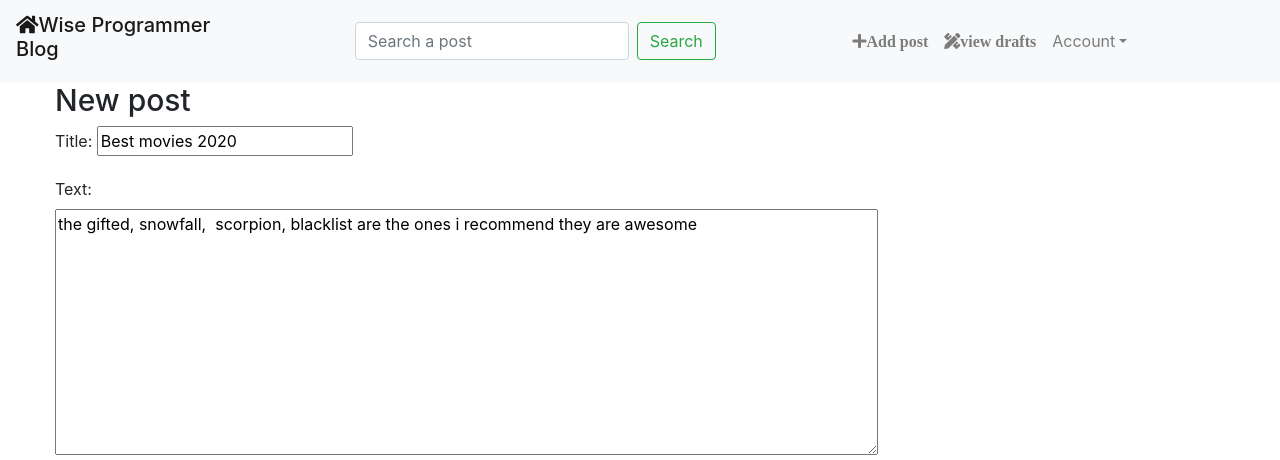
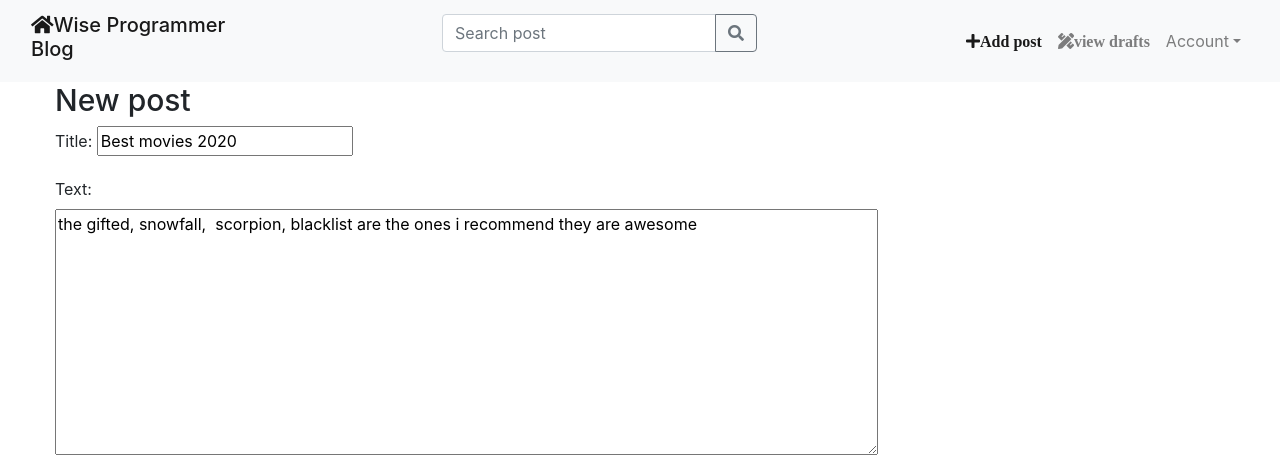
Before and after one commit to joekariuki3/mysite_blog_django, a Django app: page /post/2/edit/ in a window 1280 px wide. Shown: the top 460 px of the page. Run offline with Django 3.2, Linux system fonts and the light colour scheme; a user stored in the database is signed in; data comes from the database, SQL or seed files in the repository; both versions use the stored data as it was after the commit; some libraries are stand-ins or nearby versions.

Commit message:
Added search functionality, added bootsrtap make blog look good,added messages i.e worning,sucess,danger

```diff
--- a/blog/forms.py
+++ b/blog/forms.py
@@ -2,8 +2,7 @@ from django import forms
 from django.contrib.auth.models import User
 from .models import Post, Comment
 from crispy_forms.helper import FormHelper
-from crispy_forms.layout import Submit, Layout, Field
-from crispy_forms.bootstrap import (PrependedAppendedText, AppendedText, FormActions)
+from crispy_forms.layout import Submit
 
 
 class PostForm(forms.ModelForm):
@@ -20,7 +19,10 @@ class UserForm(forms.ModelForm):
     password = forms.CharField(widget=forms.PasswordInput())
     helper = FormHelper()
     helper.form_method = 'POST'
-    helper.add_input(Submit('Sign up', 'Sign up', css_class='btn-primary'))
+    submit = helper.add_input(Submit('Sign up', 'Sign up'))
+    username = forms.CharField(widget=forms.TextInput(attrs={'class': 'form-control', 'placeholder': 'Username'}))
+    email = forms.CharField(widget=forms.TextInput(attrs={'class': 'form-control', 'placeholder': 'Email'}))
+    password = forms.CharField(widget=forms.PasswordInput(attrs={'class': 'form-control', 'placeholder': 'Password'}))
     class Meta:
         model =User
         fields = ('username', 'email', 'password')
--- a/blog/templates/blog/base.html
+++ b/blog/templates/blog/base.html
@@ -21,49 +21,46 @@
 
     <link rel="stylesheet" href="{% static 'styles/blog.css' %}" />
     <link rel="stylesheet" href="{% static 'styles/zenburn.css' %}">
-    <title>{% block title%} {% endblock%} </title>
+    <title>{% block title %} {% endblock%} </title>
   </head>
   <body>
-
-  <nav class="navbar sticky-top navbar-expand-md bg-light navbar-light  ">
-    <h1><a class="navbar-brand" href="{% url 'post_list'%}"><i class="fas fa-home"></i>Wise Programmer<br>Blog</a></h1>
+  <nav class="navbar sticky-top navbar-expand-md bg-light navbar-light ">
+    <div class="container-fluid">
+      <!-- Logo -->
+      <div class="navbar-header">
+        <h1> <a class="navbar-brand" href="{% url 'post_list'%}"><i class="fas fa-home"></i>Wise Programmer<br>Blog</a> </h1>
+      </div>
       <button class="navbar-toggler" type="button" data-toggle="collapse" data-target="#collapsibleNavbar">
       <span class="navbar-toggler-icon"></span>
     </button>
 
-    <div class="collapse navbar-collapse " id="collapsibleNavbar">
+      <div class="collapse navbar-collapse" id="collapsibleNavbar">
+        <ul class="nav navbar-nav ml-auto">
+          <form method="get" action="{%url 'search' %}" class="form-inline my-2 my-lg-0  ">
+            <div class="input-group mb-3">
+              <input type="search" name="query" value="{{request.GET.query}}" class="form-control" placeholder="Search post" aria-label="Search post" aria-describedby="basic-addon2">
+              <div class="input-group-append">
+                <button class="btn btn-outline-secondary" type="submit">
+                  <i class="fas fa-search"></i>
+                </button>
+              </div>
+            </div>
+          </form>
+
+
+
+        </ul>
+      </div>
+
       {% if user.is_authenticated %}
 
-      <ul class="navbar-nav">
-
-
-        <li class="nav-item">
-
-        </li>
-      </ul>
-
-      {% endif %}
-
-    </div>
       <div class="collapse navbar-collapse " id="collapsibleNavbar">
-    <form class="form-inline my-2 my-lg-0  ">
-        <input class="form-control mr-sm-2" type="search" placeholder="Search a post" aria-label="Search">
-        <button class="btn btn-outline-success my-2 my-sm-0" type="submit">Search</button>
-      </form>
-    </div>
-    {% if user.is_authenticated %}
-  <div class="collapse navbar-collapse " id="collapsibleNavbar">
-    <ul class="navbar-nav">
-      <li class="nav-item">
-        <a class="nav-link" href="{% url 'post_new'%}"><i class="fa fa-plus">Add post</i></a>
-      </li>
-      <li class="nav-item">
-          <a class="nav-link" href="{% url 'post_draft_list' %}"><i class="fas fa-pencil-ruler fa">view drafts</i></a>
-      </li>
+        <ul class="nav navbar-nav ml-auto">
+          {% block nav %} {% endblock%}
           <li class="nav-item">
             <div class="nav-item dropdown">
               <a class="nav-link dropdown-toggle" href="#" id="navbarDropdown" role="button" data-toggle="dropdown" aria-haspopup="true" aria-expanded="false">Account</a>
-            <div class="dropdown-menu" aria-labelledby="navbarDropdown">
+              <div class="dropdown-menu dropdown-menu-right" aria-labelledby="navbarDropdown">
                 <p class="nav-link"> <i class="far fa-user"></i><br>{{ user.username}}</p>
                 <div class="dropdown-divider"></div>
                 <a class="nav-link" href="{% url 'logout'%}"><i class="fas fa-sign-out-alt fa"></i>Logout</a>
@@ -74,47 +71,40 @@
       </div>
 
     {% else %}
+
     <div class="collapse navbar-collapse" id="collapsibleNavbar">
-      <ul class="navbar-nav">
-        <li class="nav-item">
-          <div class="nav-item dropdown">
+      <ul class="navbar-nav ml-auto">
+        <li class="nav-item dropdown">
             <a class="nav-link dropdown-toggle" href="#" id="navbarDropdown" role="button" data-toggle="dropdown" aria-haspopup="true" aria-expanded="false">Account</a>
-            <div class="dropdown-menu" aria-labelledby="navbarDropdown">
-              <a class="dropdown-item" href="{% url 'login'%}" ><i class="fas fa-sign-in-alt fa"></i> login</a>
+            <div class="dropdown-menu dropdown-menu-right" aria-labelledby="navbarDropdown">
+              <a class="dropdown-item" href="{% url 'login'%}" >
+                <i class="fas fa-sign-in-alt fa"></i>
+                login
+              </a>
+              <div class="dropdown-divider"></div>
+              <h6 class="dropdown-header">Don`t have an account ?</h6>
               <a class="dropdown-item" href="{% url 'signup'%}" ><i class="fas fa-user-plus"></i> Signup</a>
-            </div>
             </div>
         </li>
       </ul>
     </div>
       {% endif %}
+    </div>
   </nav>
-
-
-
-
-
-
-
-
-
-
-
-
-
-
-
-
-
-
-
-
-
 
   <div class="content container-fluid">
       <div class="row">
         <div class="col-md-8">
+          {% for message in messages %}
+  <div class="alert {{ message.tags }} alert-dismissible" role="alert">
+    <button type="button" class="close" data-dismiss="alert" aria-label="Close">
+      <span aria-hidden="true">&times;</span>
+    </button>
+    {{ message }}
+  </div>
+{% endfor %}
           {% block content%} {%endblock%}
+
         </div>
       </div>
     </div>
--- a/blog/templates/blog/post_edit.html
+++ b/blog/templates/blog/post_edit.html
@@ -1,6 +1,13 @@
 {% extends 'blog/base.html' %}
 {% block title%} {{ post.title }} {% endblock%}
-
+{% block nav %}
+<li class="nav-item active">
+    <a class="nav-link" href="{% url 'post_new'%}"><i class="fa fa-plus">Add post</i></a>
+</li>
+<li class="nav-item">
+    <a class="nav-link" href="{% url 'post_draft_list' %}"><i class="fas fa-pencil-ruler fa">view drafts</i></a>
+</li>
+{% endblock%}
 {% block content%}
 
 <h1>New post</h1>
--- a/blog/templates/blog/signup.html
+++ b/blog/templates/blog/signup.html
@@ -9,3 +9,5 @@
             </div>
         </div>
 {% endblock%}
+
+s
--- a/blog/urls.py
+++ b/blog/urls.py
@@ -46,4 +46,8 @@ urlpatterns = [
     # 127.0.0.1:8000/signup ==> local
     # mydjangoblog.com/signup ==> online
     path('signup/', views.signup, name='signup'),
+
+    # 127.0.0.1:8000/search ==> local
+    # mydjangoblog.com/search ==> online
+    path('post/search/', views.search, name='search'),
 ]
--- a/blog/views.py
+++ b/blog/views.py
@@ -3,24 +3,50 @@ from django.contrib.auth.decorators import login_required
 from django.contrib.auth.models import User
 from django.shortcuts import render, get_object_or_404, redirect
 from django.utils import timezone
+from django.contrib import messages
+import time
 
 from .forms import PostForm, CommentForm, UserForm
 from .models import Post, Comment
-
+from django.db.models import Q
 # Create your views here.
 
 
 def post_list(request):
-    posts = Post.objects.filter(
-        published_date__lte=timezone.now()).order_by('-published_date')
+    posts = Post.objects.filter(published_date__lte=timezone.now()).order_by('-published_date')
     stuff_for_frontend = {'posts': posts}
     return render(request, 'blog/post_list.html', stuff_for_frontend)
+
+def search(request):
+    request.start_time = time.time()
+    duration = time.time() - request.start_time
+    print(request.start_time)
+    print(time.time())
+    print(duration)
+    user_query = str(request.GET.get('query', ''))
+    search_result = Post.objects.filter(title__contains=user_query).order_by('-published_date')
+    print(search_result)
+    if search_result.count() == 0:
+        posts = Post.objects.filter(published_date__lte=timezone.now()).order_by('-published_date')
+        stuff_for_frontend = {'posts': posts}
+        messages.warning(request, 'Results containing ' + user_query + ' Not found, Sorry!')
+        return render(request, 'blog/post_list.html', stuff_for_frontend)
+
+    else:
+        stuff_for_frontend = {'search_result': search_result}
+        post_found = str(search_result.count())
+        messages.success(request, 'About '+post_found+' results ')
+        return render(request, 'blog/post_list.html', stuff_for_frontend)
+
+
 
 
 def post_detail(request, pk):
     post = get_object_or_404(Post, pk=pk)
     stuff_for_frontend = {'post': post}
     return render(request, 'blog/post_detail.html', stuff_for_frontend)
+
+
 
 @login_required
 def post_new(request):
@@ -30,6 +56,7 @@ def post_new(request):
             post = form.save(commit=False)
             post.author = request.user
             post.save()
+            messages.info(request, 'Posted as Draft. Now Publish for Everyone to see')
             return redirect('post_detail', pk=post.pk)
     else:
         form = PostForm()
@@ -63,12 +90,14 @@ def post_draft_list(request):
 def post_publish(request, pk):
     post = get_object_or_404(Post, pk=pk)
     post.publish()
+    messages.success(request, 'Post Published Successfully. Everyone can see')
     return redirect('post_detail', pk=pk)
 
 @login_required
 def post_delete(request,pk):
     post = get_object_or_404(Post, pk=pk)
     post.delete()
+    messages.success(request, 'Post was Deleted Successfully')
     return redirect('/', pk=post.pk)
 
 
@@ -91,11 +120,13 @@ def add_comment_to_post(request, pk):
 def comment_remove(request, pk):
         comment = get_object_or_404(Comment, pk=pk)
         comment.delete()
+        messages.success(request, 'Comment was Deleted Successfully')
         return  redirect('post_detail', pk=comment.post.pk)
 @login_required
 def comment_approve(request, pk):
     comment = get_object_or_404(Comment, pk=pk)
     comment.approve()
+    messages.success(request, 'You Approved the Comment Successfully')
     return redirect('post_detail', pk=comment.post.pk)
 
 def signup(request):
@@ -104,6 +135,7 @@ def signup(request):
         if form.is_valid():
             new_user = User.objects.create_user(**form.cleaned_data)
             login(request, new_user)
+            messages.success(request, 'Welcome ' + new_user.username +' Your account ha been Created Successfully.')
             return redirect('/')
     else:
         form = UserForm()
```
Also changed, not shown: blog/templates/blog/post_draft_list.html (+8 -0 lines), blog/templates/blog/post_list.html (+35 -1 lines), mysite_blog/settings.py (+17 -1 lines), blog/static/styles/blog.css (line endings or trailing spaces), db.sqlite3. Lines whose indentation alone changed are shown as unchanged.
